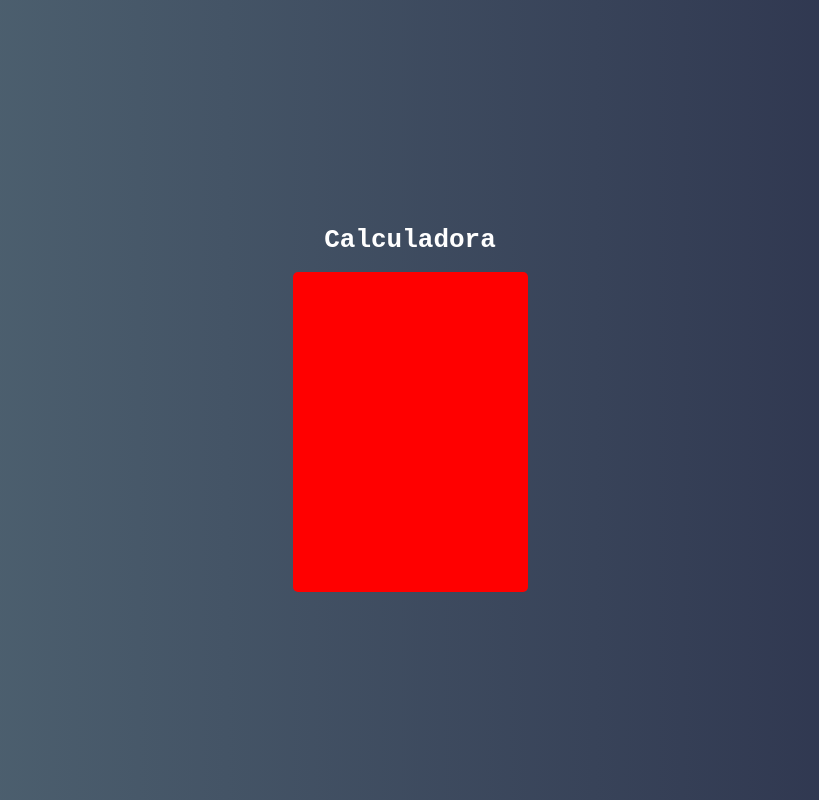
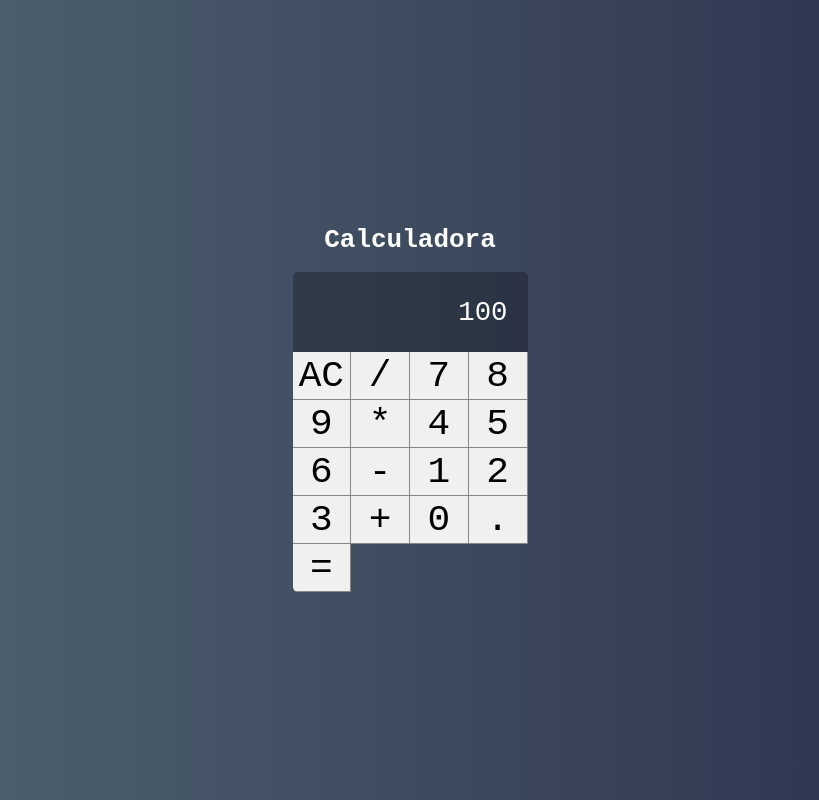
Before and after one commit to alexandrepeluchi/calculator-react, a React (Create React App) app: page / in a window 1280 px wide. Shown: the whole page, without its empty margins (230-1049 px from the left). Built offline with nearby package versions, Linux system fonts and the light colour scheme.

Commit message:
Estilização para melhorar o layout da Calculadora

```diff
--- /dev/null
+++ b/src/components/Button.css
@@ -0,0 +1,15 @@
+:root {
+    --bg-button: #f0f0f0;
+    --border-button: solid 1px #888
+}
+
+.button {
+    font-size: 1cm;
+    background-color: var(--bg-button);
+    /*usamos as variáveis através de var*/
+    border: none;
+    border-right: var(--border-button);
+    border-bottom: var(--border-button);
+    outline: none;
+    /*tira a sensação de click*/
+}
--- /dev/null
+++ b/src/components/Button.jsx
@@ -0,0 +1,5 @@
+import React from 'react'
+import './Button.css'
+
+export default props =>
+    <button className='button'>{props.label}</button>
--- /dev/null
+++ b/src/components/Display.css
@@ -0,0 +1,14 @@
+.display {
+    grid-column: span 4;
+    /*quantas linhas da grid vai ser ocupadas*/
+    background-color: #0004;
+
+    display: flex;
+    justify-content: flex-end;
+    /*alinhado do lado direito*/
+    align-items: center;
+    padding: 20px;
+    font-size: 2.1em;
+    overflow: hidden;
+    /*o display não vai deixar passar valores*/
+}
--- /dev/null
+++ b/src/components/Display.jsx
@@ -0,0 +1,5 @@
+import React from 'react'
+import './Display.css'
+
+export default props =>
+    <div className='display'>{props.value}</div>
--- a/src/main/Calculator.css
+++ b/src/main/Calculator.css
@@ -3,5 +3,8 @@
     width: 235px;
     border-radius: 5px;
     overflow: hidden;
-    background-color: red;
+
+    display: grid;
+    grid-template-columns: repeat(4, 25%);
+    grid-template-rows: 1fr 48px 48px 48px 48px 48px;
 }
--- a/src/main/Calculator.jsx
+++ b/src/main/Calculator.jsx
@@ -1,12 +1,32 @@
 import React, { Component } from 'react'
 import './Calculator.css'
+
+import Button from '../components/Button'
+import Display from '../components/Display'
 
 export default class Calculator extends Component {
     render() {
         return (
             // para referenciar uma classe no jsx usamos className
             <div className="calculator">
-
+                <Display value={100} />
+                <Button label="AC"/>
+                <Button label="/"/>
+                <Button label="7"/>
+                <Button label="8"/>
+                <Button label="9"/>
+                <Button label="*"/>
+                <Button label="4"/>
+                <Button label="5"/>
+                <Button label="6"/>
+                <Button label="-"/>
+                <Button label="1"/>
+                <Button label="2"/>
+                <Button label="3"/>
+                <Button label="+"/>
+                <Button label="0"/>
+                <Button label="."/>
+                <Button label="="/>
             </div>
         )
     }
```
